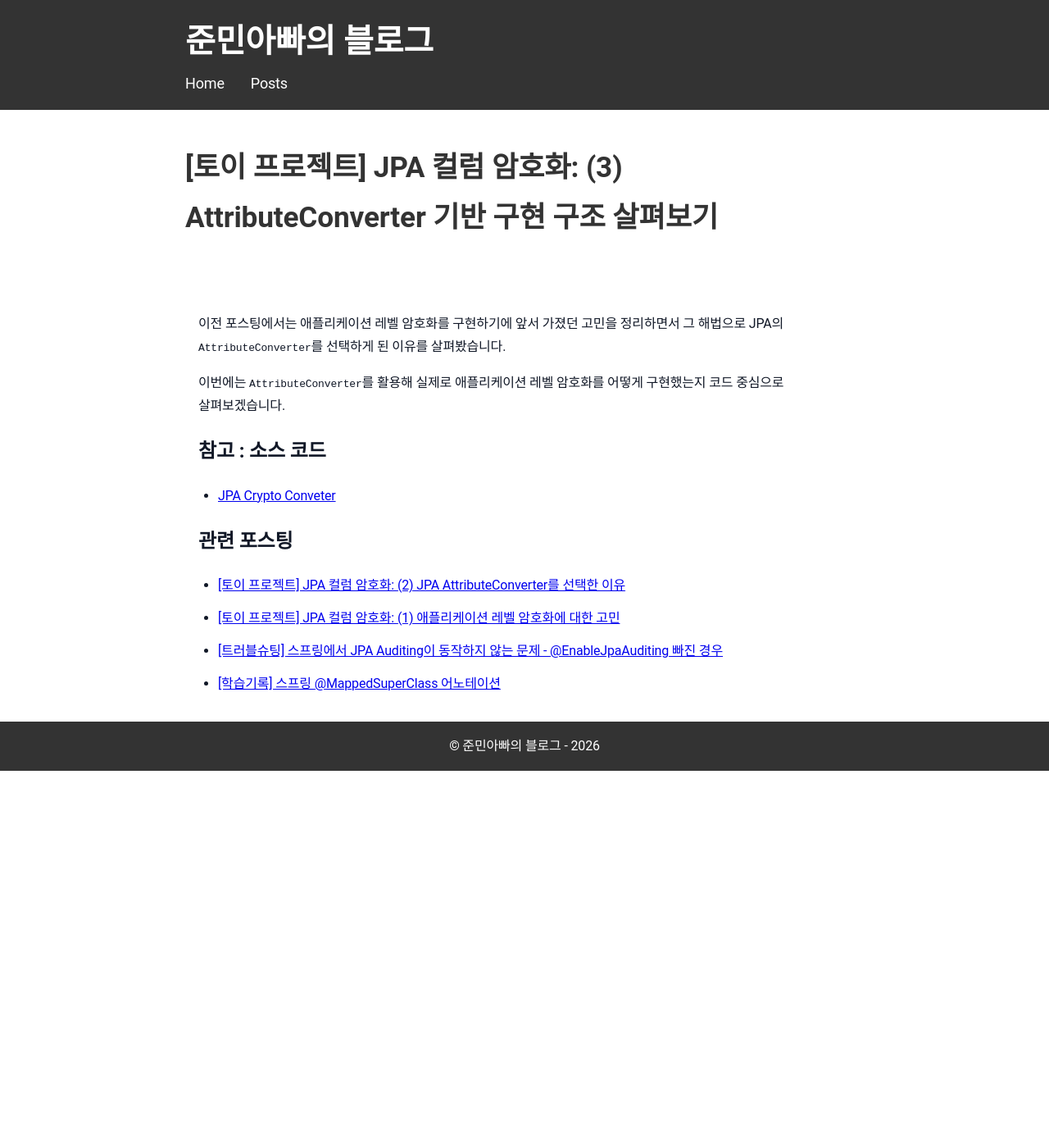
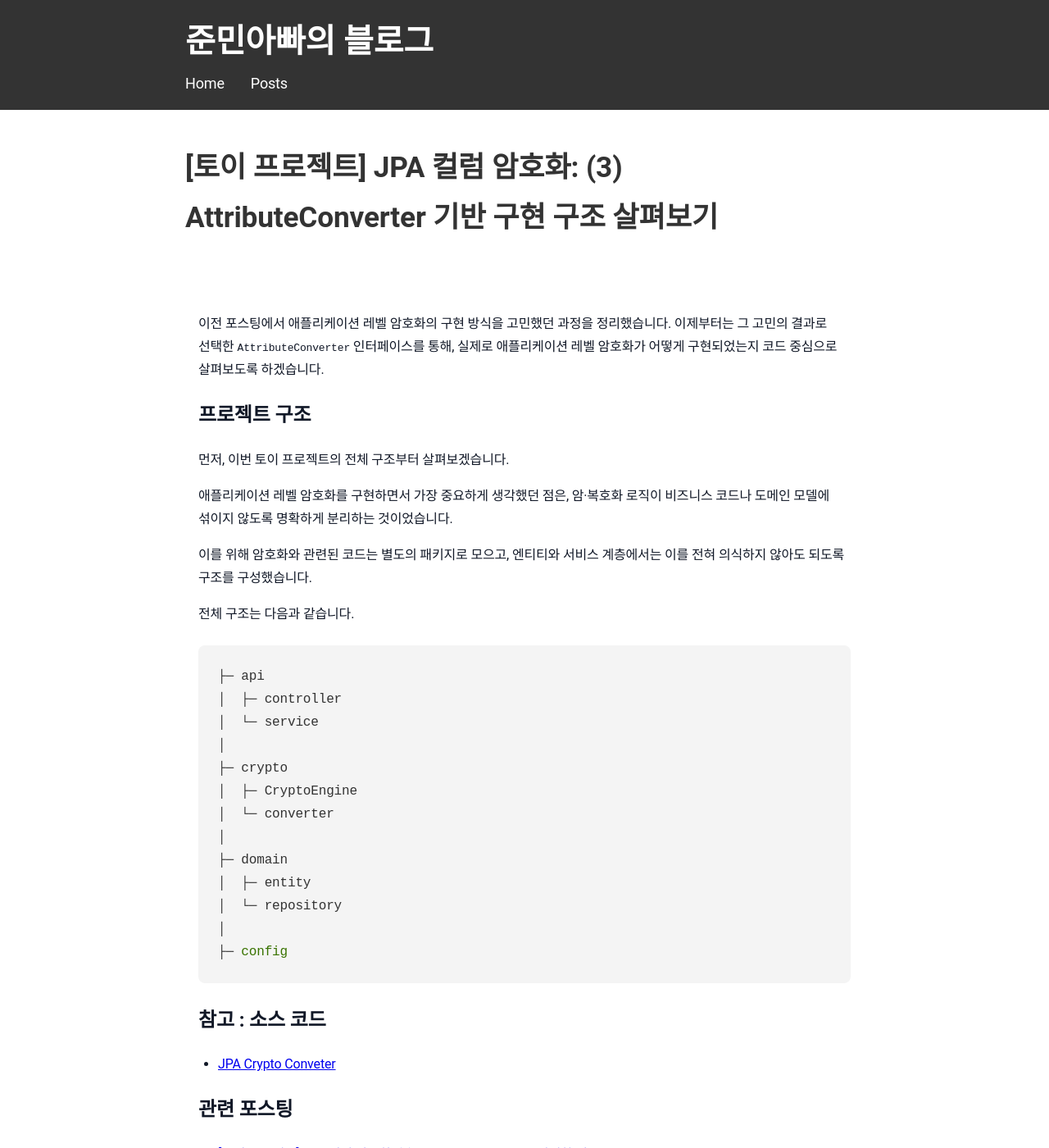
Before and after one commit to sanghoon-lee/sanghoon-lee.github.io, a Jekyll site: the page built from _posts/2026-01-26-JPACryptoConverter3.md, in a window 1280 px wide and 1400 px high. Shown: the whole window at 82% size. Built offline with Jekyll 4.4.1, drawn with Linux system fonts in a browser that asks for light colours; nearby versions of some CDN libraries; comment, search, counter and statistics services are not loaded; some of the changed text lies outside the part shown.

Commit message:
포스팅 내용 수정

````diff
--- a/_posts/2026-01-24-JPACryptoConverter.md
+++ b/_posts/2026-01-24-JPACryptoConverter.md
@@ -90,4 +90,4 @@ JPA를 사용하는 환경에서 통제 가능한 범위 내에서 안전하고
 
 ## 관련 포스팅
 
-* [[토이 프로젝트] JPA 컬럼 암호화: (2) JPA AttributeConverter를 선택한 이유](https://sanghoon-lee.github.io/2026/01/25/JPACryptoConverter2/)
+* [[토이 프로젝트] JPA 컬럼 암호화: (2) AttributeConverter를 선택한 이유](https://sanghoon-lee.github.io/2026/01/25/JPACryptoConverter2/)
--- a/_posts/2026-01-26-JPACryptoConverter3.md
+++ b/_posts/2026-01-26-JPACryptoConverter3.md
@@ -5,16 +5,42 @@ date: 2026-01-26
 categories: 토이프로젝트
 ---
 
-이전 포스팅에서는 애플리케이션 레벨 암호화를 구현하기에 앞서 가졌던 고민을 정리하면서 그 해법으로 JPA의 `AttributeConverter`를 선택하게 된 이유를 살펴봤습니다.
+이전 포스팅에서 애플리케이션 레벨 암호화의 구현 방식을 고민했던 과정을 정리했습니다. 이제부터는 그 고민의 결과로 선택한 `AttributeConverter` 인터페이스를 통해, 실제로 애플리케이션 레벨 암호화가 어떻게 구현되었는지 코드 중심으로 살펴보도록 하겠습니다.
 
-이번에는 `AttributeConverter`를 활용해 실제로 애플리케이션 레벨 암호화를 어떻게 구현했는지 코드 중심으로 살펴보겠습니다.
+## 프로젝트 구조
+
+먼저, 이번 토이 프로젝트의 전체 구조부터 살펴보겠습니다.
+
+애플리케이션 레벨 암호화를 구현하면서 가장 중요하게 생각했던 점은,
+암·복호화 로직이 비즈니스 코드나 도메인 모델에 섞이지 않도록
+명확하게 분리하는 것이었습니다.
+
+이를 위해 암호화와 관련된 코드는 별도의 패키지로 모으고, 엔티티와 서비스 계층에서는 이를 전혀 의식하지 않아도 되도록 구조를 구성했습니다.
+
+전체 구조는 다음과 같습니다.
+
+```
+├─ api
+│  ├─ controller
+│  └─ service
+│
+├─ crypto
+│  ├─ CryptoEngine
+│  └─ converter
+│
+├─ domain
+│  ├─ entity
+│  └─ repository
+│
+├─ config
+```
 
 ## 참고 : 소스 코드
 * [JPA Crypto Conveter](https://github.com/sanghoon-lee/jpa-crypto-converter)
 
 ## 관련 포스팅
 
-* [[토이 프로젝트] JPA 컬럼 암호화: (2) JPA AttributeConverter를 선택한 이유](https://sanghoon-lee.github.io/2026/01/25/JPACryptoConverter2/)
+* [[토이 프로젝트] JPA 컬럼 암호화: (2) AttributeConverter를 선택한 이유](https://sanghoon-lee.github.io/2026/01/25/JPACryptoConverter2/)
 * [[토이 프로젝트] JPA 컬럼 암호화: (1) 애플리케이션 레벨 암호화에 대한 고민](https://sanghoon-lee.github.io/2026/01/24/JPACryptoConverter/)
 * [[트러블슈팅] 스프링에서 JPA Auditing이 동작하지 않는 문제 - @EnableJpaAuditing 빠진 경우](https://sanghoon-lee.github.io/2026/01/21/JPAAuditing/)
 * [[학습기록] 스프링 @MappedSuperClass 어노테이션](https://sanghoon-lee.github.io/2026/01/07/MappedSuperClass/)
````
